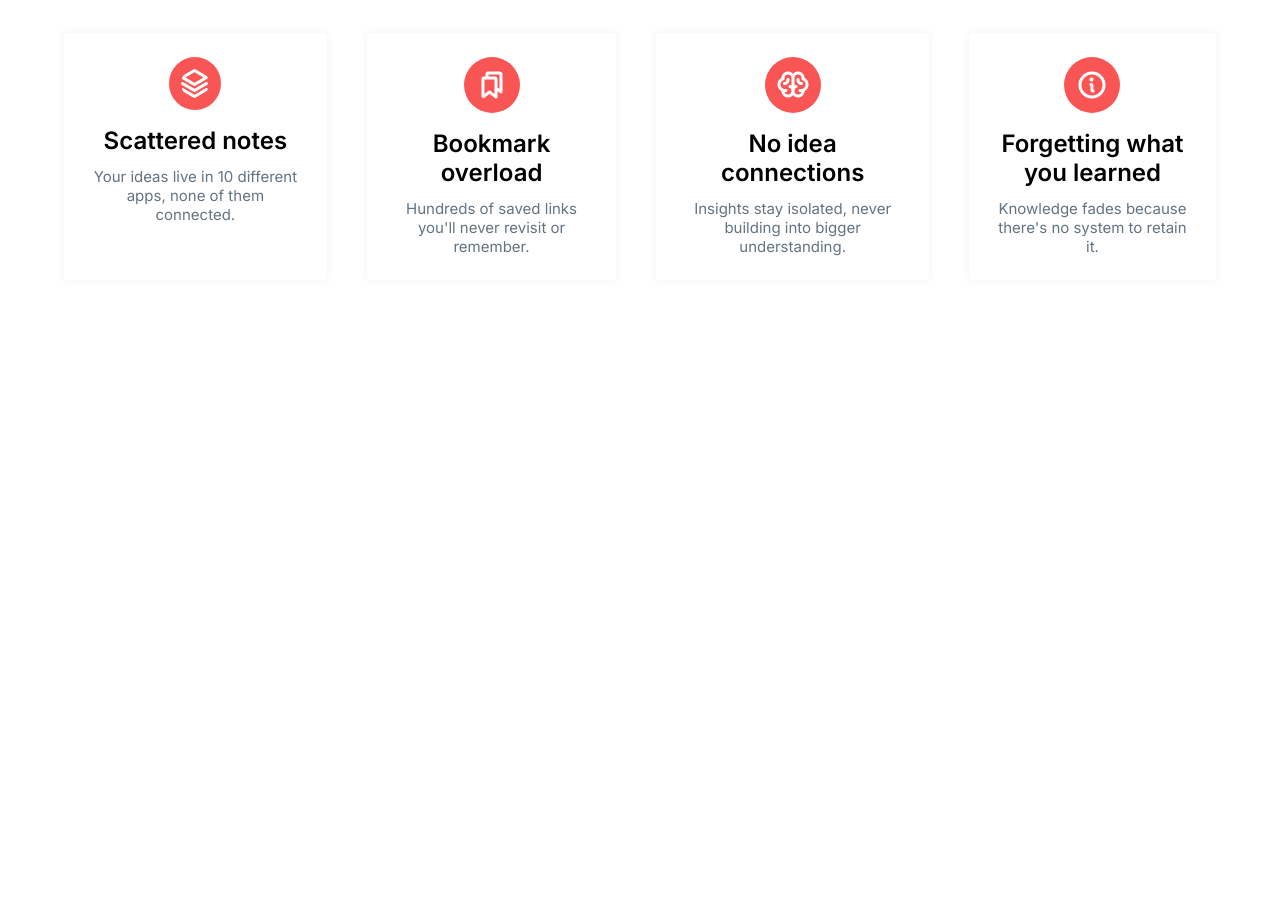
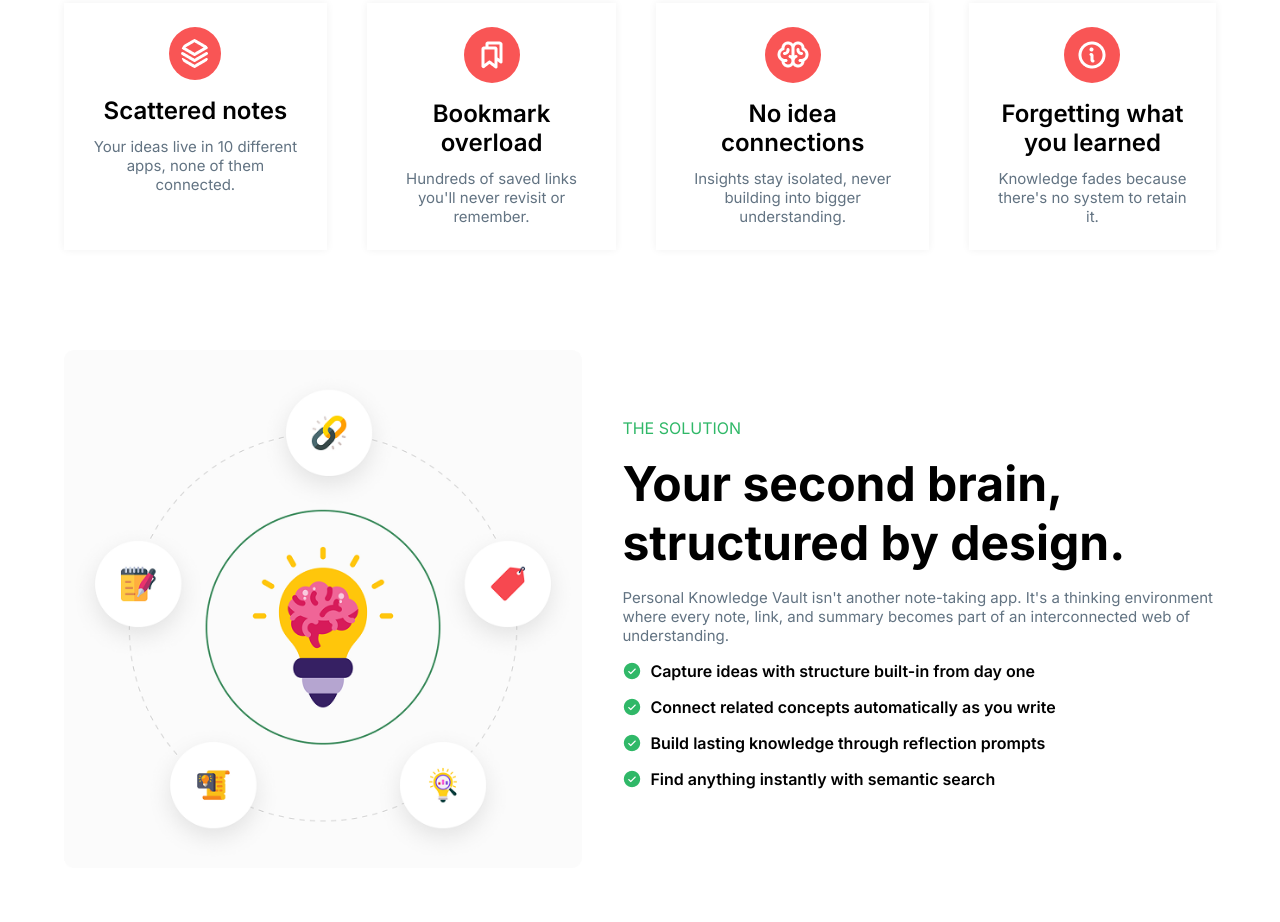
Before and after one commit to shSalman009/PH-Assignment-01, a plain HTML site: page index.html in a window 1280 px wide. Shown: the part 1158-2080 px from the top of the page. Before the commit the page ends 1518 px from the top, so only its background shows below. Drawn offline with Linux system fonts and the light colour scheme.

Commit message:
implement features section based on design

```diff
--- a/index.html
+++ b/index.html
@@ -102,6 +102,43 @@
           </div>
         </div>
       </section>
+
+      <section id="features">
+        <div class="container features-container">
+          <div class="features-image">
+            <img src="./assets/knowledge.png" alt="Knowledge Illustration" />
+          </div>
+          <div class="features-content">
+            <p>The Solution</p>
+            <h2 class="section-title">
+              Your second brain, structured by design.
+            </h2>
+            <p class="section-subtitle">
+              Personal Knowledge Vault isn't another note-taking app. It's a
+              thinking environment where every note, link, and summary becomes
+              part of an interconnected web of understanding.
+            </p>
+            <ul class="features-list">
+              <li>
+                <img src="./assets/CheckCircle.png" alt="Check Circle Icon" />
+                Capture ideas with structure built-in from day one
+              </li>
+              <li>
+                <img src="./assets/CheckCircle.png" alt="Check Circle Icon" />
+                Connect related concepts automatically as you write
+              </li>
+              <li>
+                <img src="./assets/CheckCircle.png" alt="Check Circle Icon" />
+                Build lasting knowledge through reflection prompts
+              </li>
+              <li>
+                <img src="./assets/CheckCircle.png" alt="Check Circle Icon" />
+                Find anything instantly with semantic search
+              </li>
+            </ul>
+          </div>
+        </div>
+      </section>
     </main>
   </body>
 </html>
--- a/style.css
+++ b/style.css
@@ -25,14 +25,12 @@
   font-size: 48px;
   font-weight: bold;
   color: black;
-  text-align: center;
   margin-bottom: 16px;
 }
 .section-subtitle {
   font-size: 15px;
   font-weight: 400;
   color: #627382;
-  text-align: center;
 }
 
 .btn {
@@ -150,7 +148,11 @@
 
 /* About Section */
 #about {
-  padding: 80px 0;
+  padding: 50px 0;
+}
+
+.about-container {
+  text-align: center;
 }
 
 .about-info {
@@ -174,3 +176,49 @@
   font-weight: 600;
   margin: 12px 0;
 }
+
+/* Features Section */
+#features {
+  padding: 50px 0;
+}
+.features-container {
+  display: flex;
+  justify-content: space-between;
+  align-items: center;
+  gap: 40px;
+}
+
+.features-image {
+  flex: 0 0 45%;
+}
+
+.features-image img {
+  width: 100%;
+}
+
+.features-content {
+  flex: 0 0 55%;
+  text-align: start;
+}
+
+.features-content p:first-of-type {
+  text-transform: uppercase;
+  color: #30b868;
+  margin-bottom: 16px;
+}
+
+.features-content .section-subtitle {
+  margin-bottom: 16px;
+}
+
+.features-content .features-list {
+  list-style: none;
+}
+
+.features-content .features-list li {
+  display: flex;
+  align-items: center;
+  gap: 8px;
+  margin-bottom: 16px;
+  font-weight: 600;
+}
```
